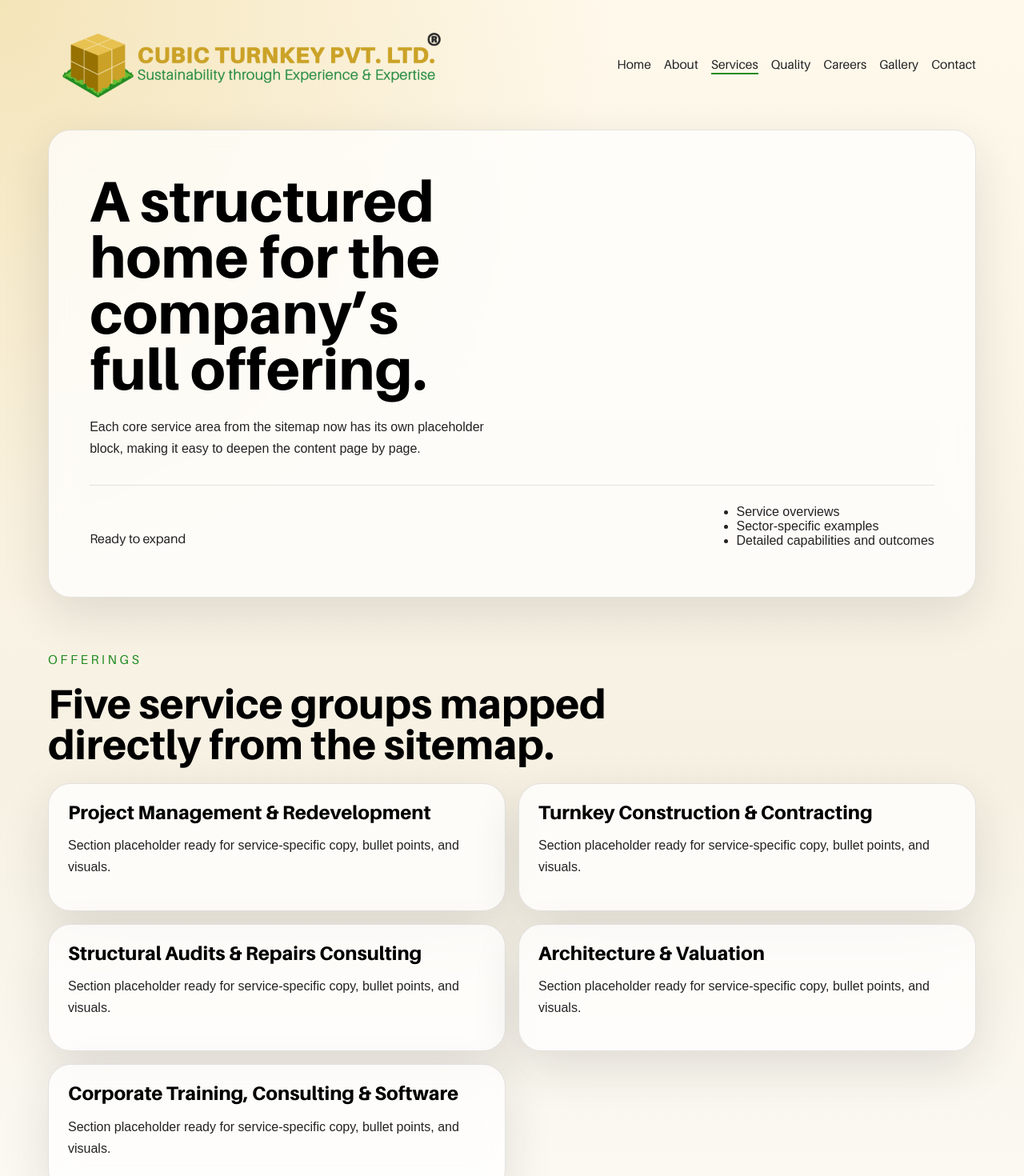
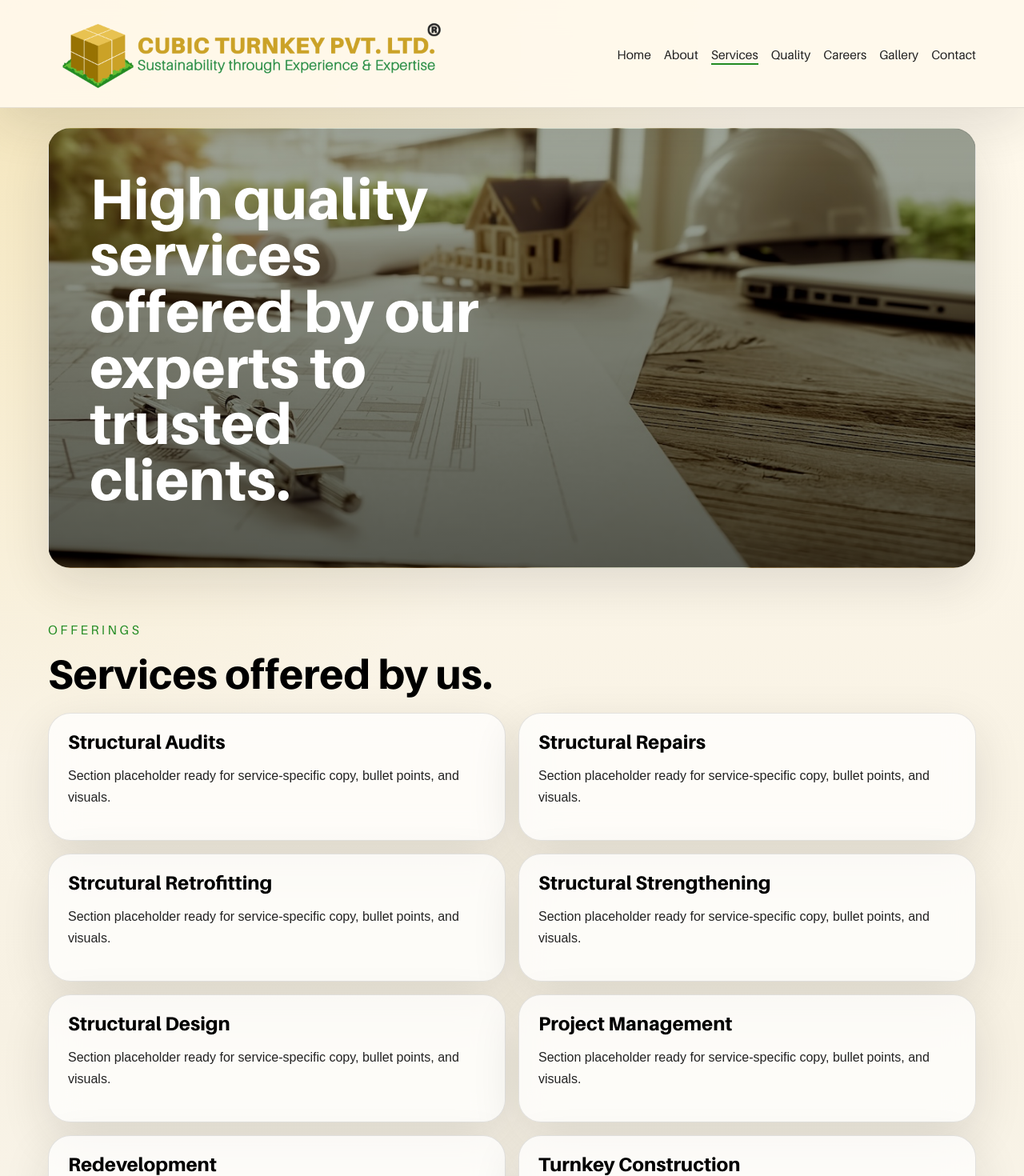
Before and after one commit to nidhi-s-14/cubic-turnkey-website, a React (Vite) app: page /services in a window 1280 px wide. Shown: the top 1470 px of the page at 80% size. Built offline with nearby package versions, Linux system fonts and the light colour scheme.

Commit message:
improvement: Services page populated

```diff
--- a/src/pages/ServicesPage.jsx
+++ b/src/pages/ServicesPage.jsx
@@ -2,34 +2,35 @@ import PageHero from "../components/PageHero";
 import SectionBlock from "../components/SectionBlock";
 
 const serviceGroups = [
-  "Project Management & Redevelopment",
-  "Turnkey Construction & Contracting",
-  "Structural Audits & Repairs Consulting",
-  "Architecture & Valuation",
-  "Corporate Training, Consulting & Software",
+  "Structural Audits",
+  "Structural Repairs",
+  "Strcutural Retrofitting",
+  "Structural Strengthening",
+  "Structural Design",
+  "Project Management",
+  "Redevelopment",
+  "Turnkey Construction",
+  "Architecture",
+  "Valuation",
+  "Business Growth Consulting",
+  "Corporate Training",
+  "Software",
 ];
 
 function ServicesPage() {
+  const assetBase = import.meta.env.BASE_URL;
+
   return (
     <>
       <PageHero
-        title="A structured home for the company’s full offering."
-        description="Each core service area from the sitemap now has its own placeholder block, making it easy to deepen the content page by page."
-        aside={
-          <>
-            <p className="panel-title">Ready to expand</p>
-            <ul>
-              <li>Service overviews</li>
-              <li>Sector-specific examples</li>
-              <li>Detailed capabilities and outcomes</li>
-            </ul>
-          </>
-        }
+        title="High quality services offered by our experts to trusted clients."
+        description=""
+        backgroundImage={`${assetBase}services/hero.jpg`}
       />
 
       <SectionBlock
         eyebrow="Offerings"
-        title="Five service groups mapped directly from the sitemap."
+        title="Services offered by us."
       >
         <div className="stack-grid">
           {serviceGroups.map((item) => (
--- a/src/styles.css
+++ b/src/styles.css
@@ -74,7 +74,7 @@ img {
 
 .site-shell {
   width: 100%;
-  padding: 1rem 0 0;
+  padding: 0;
 }
 
 .site-shell-home {
@@ -86,14 +86,31 @@ img {
   display: block;
   width: min(1160px, calc(100% - 2rem));
   margin: 0 auto;
+  padding-top: 9rem;
 }
 
 .site-main-home {
   width: 100%;
+  padding-top: 0;
 }
 
 .site-header {
-  padding: 1rem 0 0.9rem;
+  position: fixed;
+  top: 0;
+  left: 0;
+  z-index: 20;
+  width: 100%;
+  padding: 1.25rem 0 0.9rem;
+  border-bottom: 1px solid var(--border-soft);
+  background: rgba(255, 249, 236, 0.92);
+  backdrop-filter: blur(18px);
+  box-shadow: var(--shadow-soft);
+  transition:
+    background 220ms ease,
+    box-shadow 220ms ease,
+    border-color 220ms ease,
+    backdrop-filter 220ms ease,
+    padding 220ms ease;
 }
 
 .site-header-inner {
@@ -106,26 +123,17 @@ img {
 }
 
 .site-header-home {
-  position: fixed;
-  top: 0;
-  left: 0;
-  z-index: 20;
-  width: 100%;
-  padding: 1.25rem 0 0.9rem;
-  transition:
-    background 220ms ease,
-    box-shadow 220ms ease,
-    border-color 220ms ease,
-    backdrop-filter 220ms ease,
-    padding 220ms ease;
+  border-bottom-color: transparent;
+  background: transparent;
+  backdrop-filter: none;
+  box-shadow: none;
 }
 
 .site-header-home-scrolled {
-  border-bottom: 1px solid var(--border-soft);
+  border-bottom-color: var(--border-soft);
   background: rgba(255, 249, 236, 0.92);
   backdrop-filter: blur(18px);
   box-shadow: var(--shadow-soft);
-  padding: 1rem 0 0.9rem;
 }
 
 .brand {
```
Also changed, not shown: public/services/hero.jpg (added).
